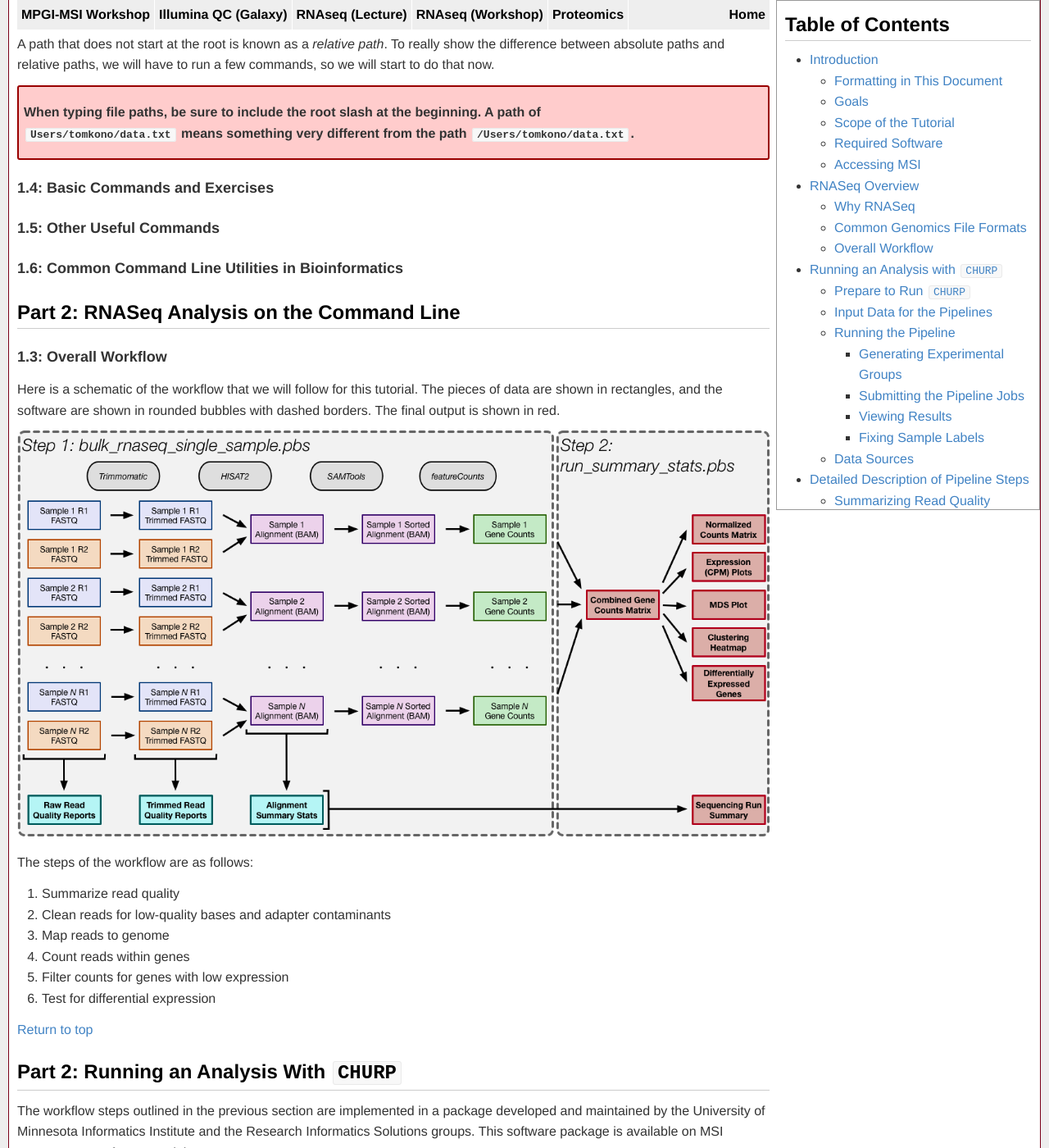
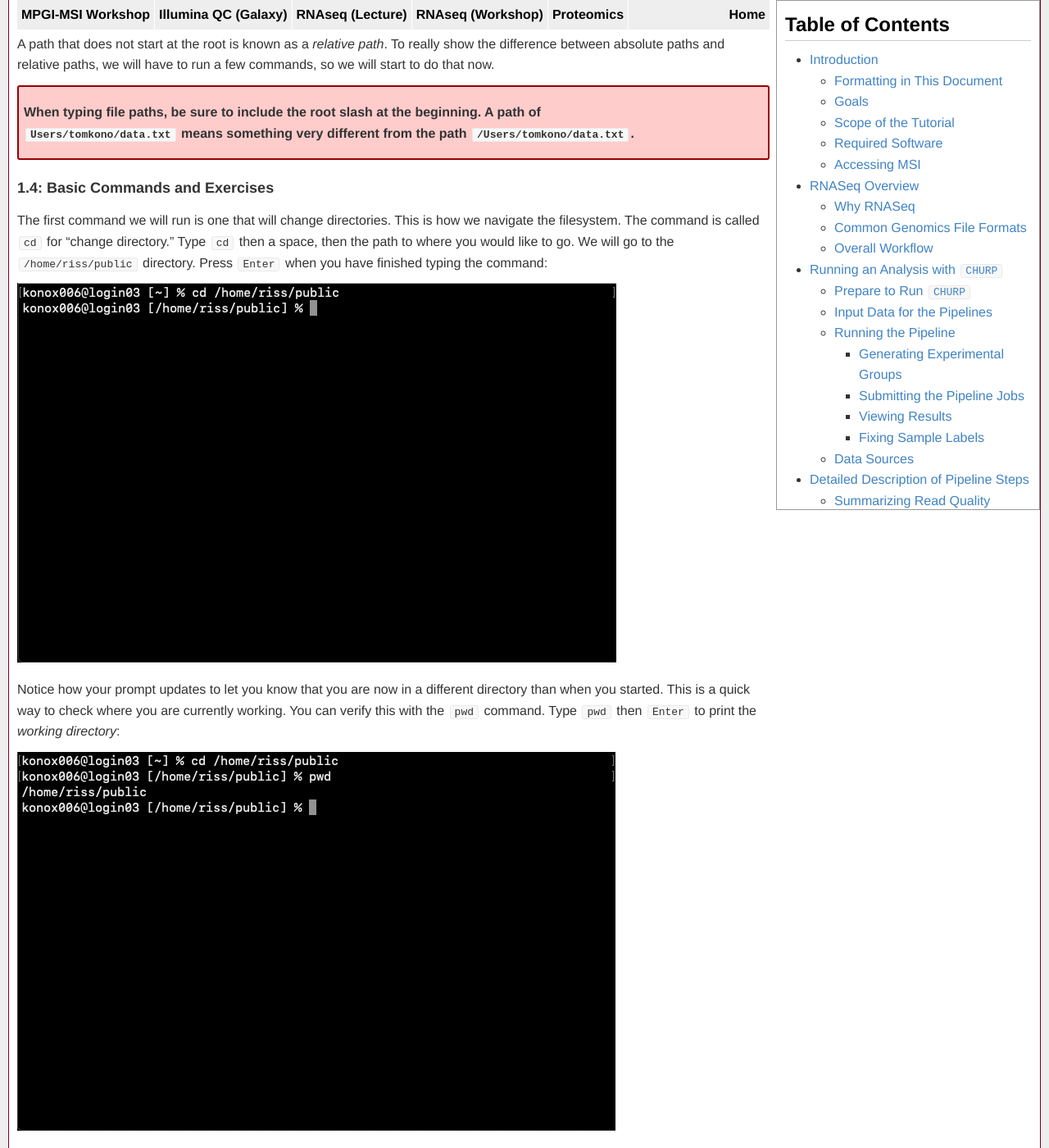
Before and after one commit to msi-ris/Tutorials, a Jekyll site: the page built from rnaseq_cmd_beta.md, in a window 1280 px wide and 1400 px high, scrolled down 5356 px. Shown: the whole window at 82% size. Built offline with Jekyll 4.4.1, drawn with Linux system fonts in a browser that asks for light colours.

Commit message:
Update rnaseq beta

```diff
--- a/rnaseq_cmd_beta.md
+++ b/rnaseq_cmd_beta.md
@@ -280,6 +280,20 @@ path of `Users/tomkono/data.txt` means something very different from the path
 </div>
 
 ### <a name="1.3"></a> 1.4: Basic Commands and Exercises
+The first command we will run is one that will change directories. This is how
+we navigate the filesystem. The command is called `cd` for "change directory."
+Type `cd` then a space, then the path to where you would like to go. We will
+go to the `/home/riss/public` directory. Press `Enter` when you have finished
+typing the command:
+
+![cd]({{ "/graphics/rnaseq_cmd/cd.png" | prepend: site.baseurl }})
+
+Notice how your prompt updates to let you know that you are now in a different
+directory than when you started. This is a quick way to check where you are
+currently working. You can verify this with the `pwd` command. Type `pwd` then
+`Enter` to print the *working directory*:
+
+![pwd]({{ "/graphics/rnaseq_cmd/pwd.png" | prepend: site.baseurl }})
 
 
 ### <a name="1.4"></a> 1.5: Other Useful Commands
```
Also changed, not shown: graphics/rnaseq_cmd/cd.png (added), graphics/rnaseq_cmd/pwd.png (added).
